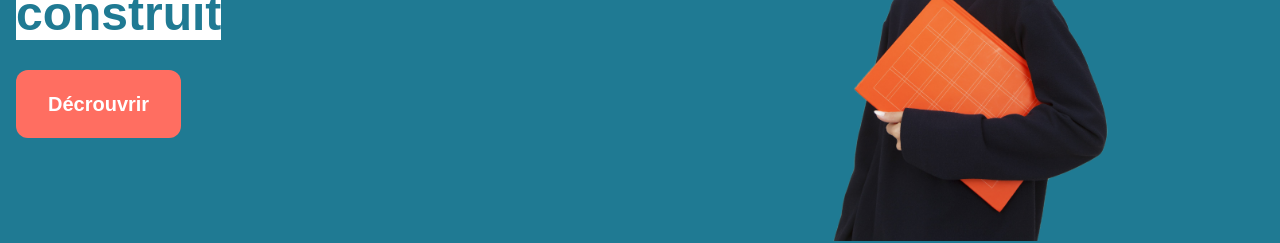
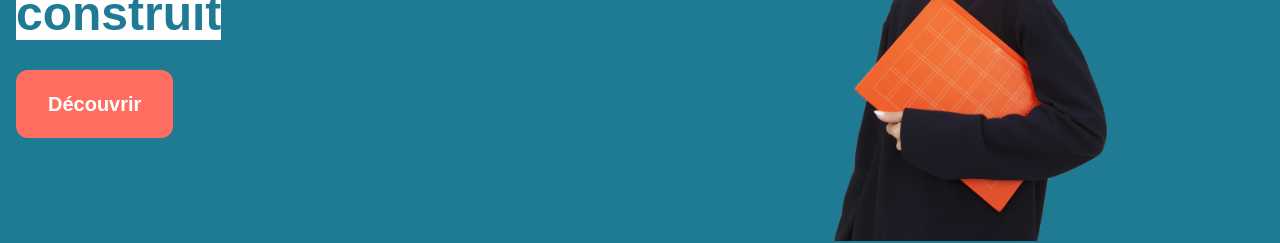
Before and after one commit to VincentRenaud36/Alvea, a Next.js app in the folder alvea/: page / in a window 1280 px wide. Shown: the part 310-553 px from the top of the page. Built offline with nearby package versions, Linux system fonts and the light colour scheme.

Commit message:
correction hero et fin explanation

```diff
--- a/alvea/src/app/components/Explanation.tsx
+++ b/alvea/src/app/components/Explanation.tsx
@@ -55,8 +55,8 @@ function Explanation() {
           : "Transmettez votre savoir et inspirez les futurs talents"}
       </h2>
 
-      {/* Spline animée */}
-      <div className="absolute top-[250px] left-[50%] -translate-x-1/2 w-auto h-auto z-0">
+      {/* Spline animée (cachée sur mobile) */}
+      <div className="absolute top-[250px] left-[50%] -translate-x-1/2 w-auto h-auto z-0 hidden sm:block">
         <Image
           ref={splineRef}
           src="/Images/spline.svg"
@@ -74,7 +74,7 @@ function Explanation() {
       <div className="relative w-full max-w-5xl flex flex-col items-center z-10">
         {activeTab === "mentor" ? (
           <>
-            {/* Section "Trouver un mentor" (textes inchangés) */}
+            {/* Section "Trouver un mentor" */}
             <div className="flex flex-col md:flex-row items-center justify-between w-full mt-20">
               <Image src="/Images/connect.svg" alt="Graph" width={180} height={180} className="md:ml-10" />
               <div className="md:mr-10 max-w-lg text-justify">
@@ -114,7 +114,7 @@ function Explanation() {
           </>
         ) : (
           <>
-            {/* Section "Devenir mentor" (nouveaux textes) */}
+            {/* Section "Devenir mentor" */}
             <div className="flex flex-col md:flex-row items-center justify-between w-full mt-20">
               <Image src="/Images/connect.svg" alt="Graph" width={180} height={180} className="md:ml-10" />
               <div className="md:mr-10 max-w-lg text-justify">
--- a/alvea/src/app/components/Hero.tsx
+++ b/alvea/src/app/components/Hero.tsx
@@ -13,7 +13,7 @@ export default function Hero() {
             <span className=""> avec ceux qui l'ont déjà </span>
             <span className="text-jelly-bean bg-white">construit</span>
           </h1>
-          <button className='bg-bittersweet text-white px-8 py-5 rounded-xl text-md md:text-xl font-bold mt-8'>Décrouvrir</button>
+          <button className='bg-bittersweet text-white px-8 py-5 rounded-xl text-md md:text-xl font-bold mt-8'>Découvrir</button>
         </div>
         <div className='w-full md:w-1/2 flex items-center justify-center p-4'>
           <Image
```
